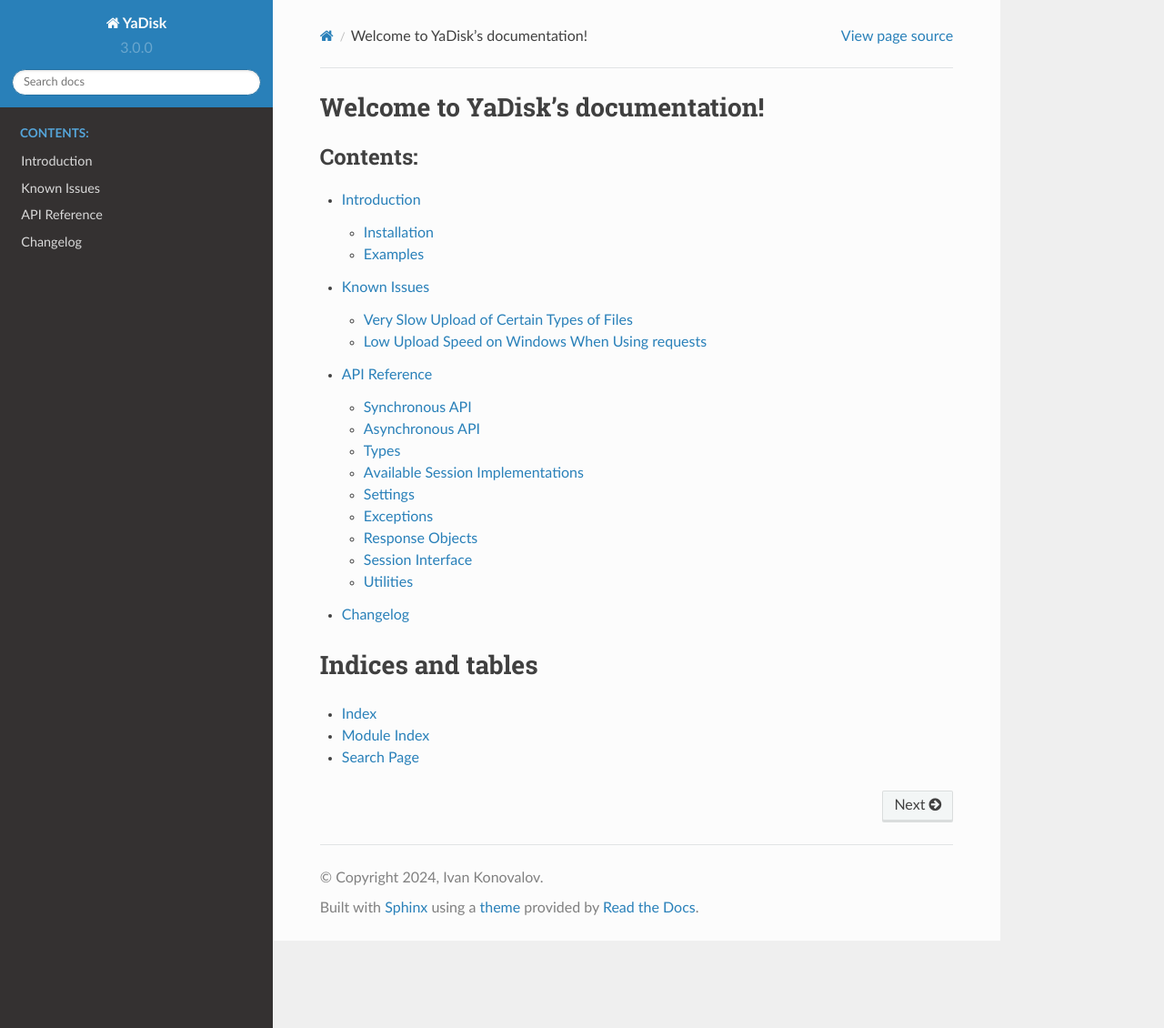
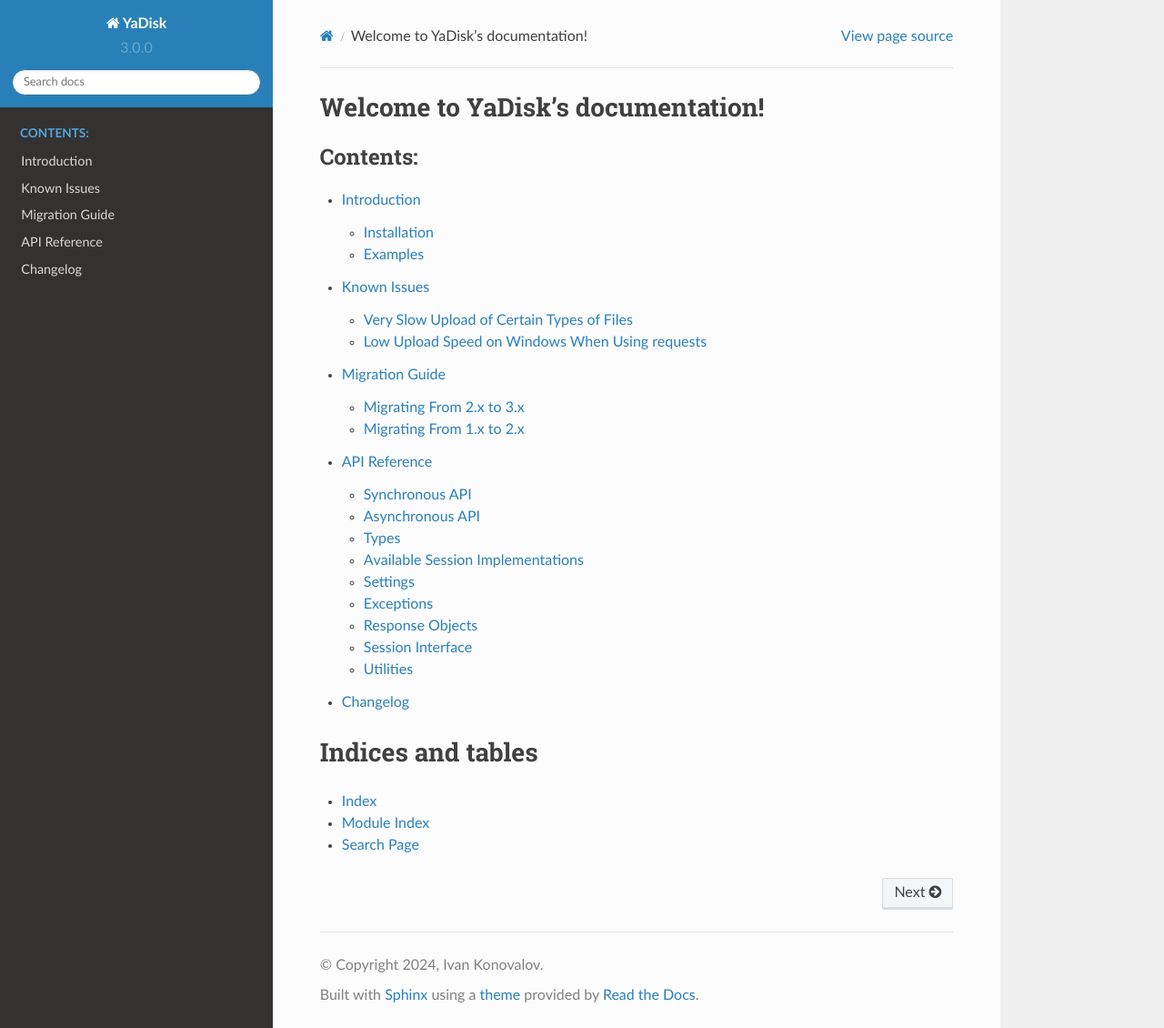
Before and after one commit to ivknv/yadisk, a Sphinx documentation site: the page built from docs/index.rst, in a window 1280 px wide and 1130 px high. Shown: the whole window at 91% size. Built offline with Sphinx 7.4.7 and the Read the Docs theme 2.0.0, drawn with Linux system fonts in a browser that asks for light colours; some of the changed lines change nothing that is shown.

Commit message:
Write a migration guide

```diff
--- a/docs/index.rst
+++ b/docs/index.rst
@@ -12,6 +12,7 @@
 
    intro
    known_issues
+   migration_guide
    api_reference/index
    changelog
 
--- /dev/null
+++ b/docs/migration_guide.rst
@@ -0,0 +1,127 @@
+Migration Guide
+===============
+
+Migrating From 2.x to 3.x
+#########################
+
+Waiting for asynchronous operations to complete
+-----------------------------------------------
+
+Starting with the version 3.0.0, the following methods will automatically
+wait for the asynchronous operation to complete:
+
+* :any:`Client.copy()`, :any:`AsyncClient.copy()`
+* :any:`Client.move()`, :any:`AsyncClient.move()`
+* :any:`Client.remove()`, :any:`AsyncClient.remove()`
+* :any:`Client.remove_trash()`, :any:`AsyncClient.remove_trash()`
+* :any:`Client.rename()`, :any:`AsyncClient.rename()`
+* :any:`Client.restore_trash()`, :any:`AsyncClient.restore_trash()`
+* :any:`Client.save_to_disk()`, :any:`AsyncClient.save_to_disk()`
+* :any:`Client.upload_url()`, :any:`AsyncClient.upload_url()`.
+
+This new behavior is controlled by the :code:`wait` parameter, which defaults
+to :code:`True`. Waiting is performed by repeatedly checking the operation
+status (see :any:`Client.get_operation_status()` and
+:any:`Client.wait_for_operation()`) and calling :any:`time.sleep` /
+:any:`asyncio.sleep`. If this parameter is explicitly set to :code:`False`, no
+additional waiting is performed, this matches the old behavior.
+
+.. note::
+
+   If :code:`wait=True` is set, there is a possibility of getting an
+   :any:`AsyncOperationFailedError`, though this is very unlikely in practice.
+
+For more details, see documentation for any of the above-mentioned methods.
+
+Iterating over AsyncClient.listdir()
+------------------------------------
+
+Iterating over the result of :any:`AsyncClient.listdir()` no longer requires
+the additional :code:`await` keyword:
+
+.. code:: python
+
+    async with yadisk.AsyncClient(token=...) as client:
+        # yadisk 3.x
+        async for resource in client.listdir():
+            do_something(resource)
+
+        # yadisk 2.x, no longer valid, will not work
+        async for resource in await client.listdir():
+            do_something(resource)
+
+Changes with get_files()
+------------------------
+
+Before the version 3.0.0, :any:`Client.get_files()` /
+:any:`AsyncClient.get_files()` would return up to :code:`limit` files, unless
+it was set to :code:`None`, in which case it would return all of them.
+
+Starting with the version 3.0.0, to control the number of returned files,
+a new parameter :code:`max_items` is introduced. :code:`limit` only affects
+the number of files queried by a single request (requests are sent until
+:code:`max_items` files are obtained or end of the list is reached). This new
+behavior is consistent with :any:`Client.listdir()` /
+:any:`AsyncClient.listdir()`.
+
+get_last_uploaded() returns a list instead of a generator
+---------------------------------------------------------
+
+Starting with the version 3.0.0, :any:`Client.get_last_uploaded()` /
+:any:`AsyncClient.get_last_uploaded()` return a list of files instead of a
+generator.
+
+Changes with the Session interface
+----------------------------------
+
+In version 3.0.0, the following methods were removed:
+
+* :code:`Session.set_token()`, :code:`AsyncSession.set_token()`
+* :code:`Session.set_headers()`, :code:`AsyncSession.set_headers()`.
+
+Starting with the version 3.0.0, all HTTP headers (including the
+:code:`Authorization` header) are explicitly passed to
+:any:`Session.send_request()` / :any:`AsyncSession.send_request()`.
+
+Some methods no longer accept the fields parameter
+--------------------------------------------------
+
+Prior to version 3.0.0, the following methods used to accept the optional
+:code:`fields` parameter:
+
+* :any:`Client.get_operation_status()`, :any:`AsyncClient.get_operation_status()`
+* :any:`Client.get_download_link()`, :any:`AsyncClient.get_download_link()`
+* :any:`Client.get_public_download_link()`, :any:`AsyncClient.get_public_download_link()`
+* :any:`Client.get_upload_link()`, :any:`AsyncClient.get_upload_link()`.
+
+Migrating From 1.x to 2.x
+#########################
+
+Merge with yadisk-async
+-----------------------
+
+Starting with version 2.0.0, the library provides both synchronous and
+asynchronous APIs.
+
+Changes to exception handling
+-----------------------------
+
+Starting with version 2.0.0, all exceptions raised by :any:`Client` and
+:any:`AsyncClient` are derived from :any:`YaDiskError`. Exceptions from
+underlying dependencies (e.g. :code:`requests` or :code:`aiohttp`) are
+converted to :any:`RequestError`. A non-exhaustive list of possible exceptions
+is provided by the documentation for :any:`Client` and :any:`AsyncClient`.
+More details about exceptions are available in documentation for each specific
+API method.
+
+requests and aiohttp are optional dependencies
+----------------------------------------------
+
+Prior to version 2.0.0, :code:`requests` was listed as a dependency (and
+:code:`aiohttp` was listed as a dependency for :code:`yadisk-async`).
+:code:`requests` is still used by default but must be explicitly installed.
+As for the asynchronous API, :code:`httpx` is used by default, instead of
+:code:`aiohttp`. There are now multiple supported HTTP client libraries.
+
+See :doc:`/api_reference/sessions` for a full list of supported HTTP client
+libraries.
```
